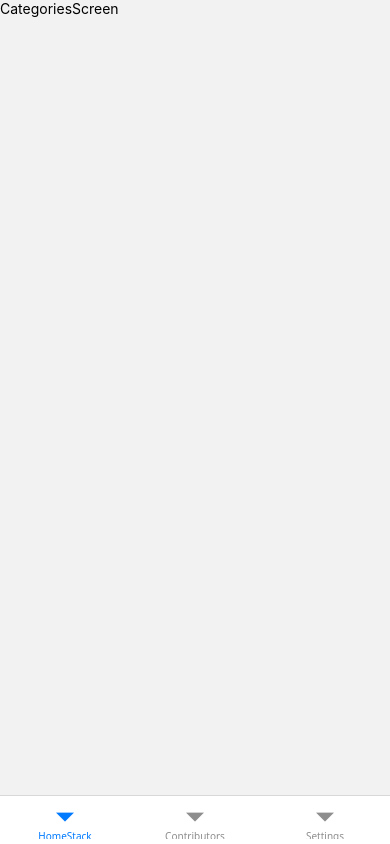
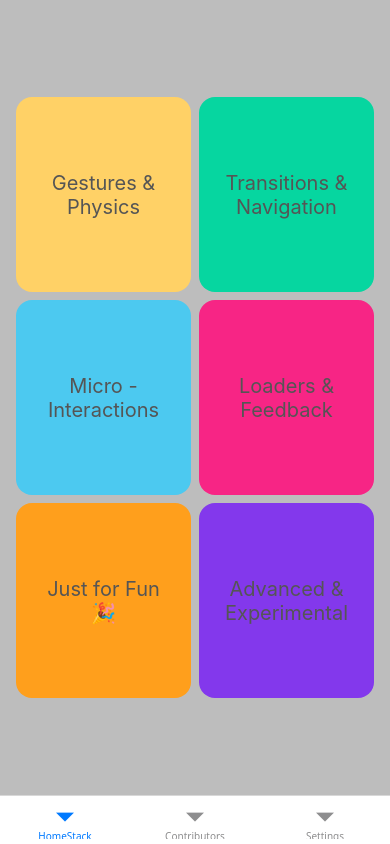
Before and after one commit to tanmayR18/reanimated-showcase, a React Native app: screen /Categories in a window 390 px wide. Built offline with nearby package versions, Linux system fonts and the light colour scheme.

Commit message:
added categories to the home page

```diff
--- /dev/null
+++ b/src/data/categories.ts
@@ -0,0 +1,15 @@
+
+type categoryProps = {
+    id: string;
+    title: string;
+    color: string
+}
+
+export const categories: categoryProps[] = [
+  { id: 'gestures', title: 'Gestures & Physics', color: '#FFD166' },
+  { id: 'transitions', title: 'Transitions & Navigation', color: '#06D6A0' },
+  { id: 'micro', title: 'Micro - Interactions', color: '#4CC9F0' },
+  { id: 'loaders', title: 'Loaders & Feedback', color: '#F72585' },
+  { id: 'fun', title: 'Just for Fun 🎉', color: '#FF9F1C' },
+  { id: 'experimental', title: 'Advanced & Experimental', color: '#8338EC' },
+];
--- a/src/screens/Category/CategoriesScreen.tsx
+++ b/src/screens/Category/CategoriesScreen.tsx
@@ -1,21 +1,45 @@
-import { View, Text } from 'react-native'
-import React from 'react'
+import { View, Text, Dimensions, StyleSheet } from 'react-native';
+import React from 'react';
+import { categories } from '../../data/categories';
 
-type Props = {}
+const { height, width } = Dimensions.get('window');
 
-const CategoriesScreen = (props: Props) => {
+const CategoriesScreen = () => {
+  return (
+    <View style={styles.container}>
+      {categories?.map(category => (
+        <View style={[styles.category, { backgroundColor: category.color}]} key={category.id}>
+          <Text style={styles.title}>{category.title}</Text>
+        </View>
+      ))}
+    </View>
+  );
+};
 
-    const catgories = [
-        {
-            name: ''
-        }
-    ]
+const styles = StyleSheet.create({
+  container: {
+    flex: 1,
+    flexDirection: 'row',
+    flexWrap: 'wrap',
+    padding: 16,
+    gap: 8,
+    justifyContent: 'center',
+    alignContent: 'center',
+    backgroundColor: '#BDBDBD'
+  },
+  category: {
+    width: width * 0.5 - 16 - 4,
+    height: width * 0.5,
+    borderRadius: 16,
+    justifyContent: 'center',
+    alignItems: 'center',
+    padding: 16,
+  },
+  title: {
+    fontSize: 20,
+    textAlign:'center',
+    color: '#555555'
+  },
+});
 
-  return (
-    <View>
-      <Text>CategoriesScreen</Text>
-    </View>
-  )
-}
-
-export default CategoriesScreen
+export default CategoriesScreen;
```
